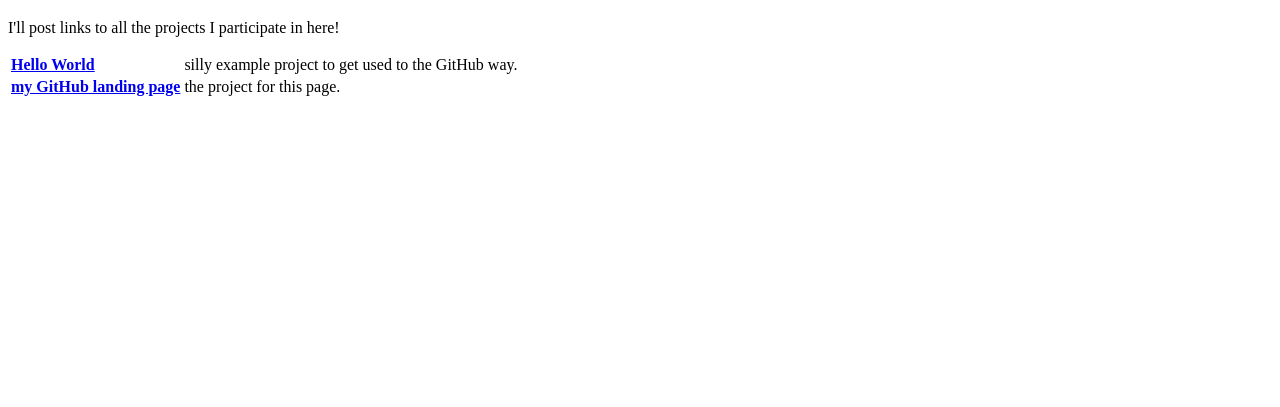
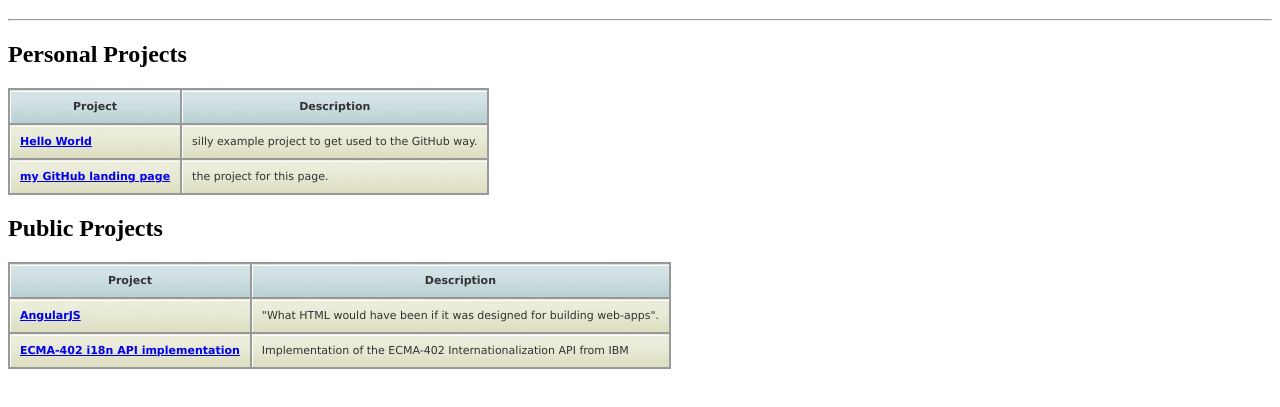
Before and after one commit to DTownSMR/dtownsmr.github.io, a plain HTML site: page index.html in a window 1280 px wide. Shown: the part 61-468 px from the top of the page. Drawn offline with Linux system fonts and the light colour scheme.

Commit message:
pretty up the tables

```diff
--- /dev/null
+++ b/css/homepage.css
@@ -0,0 +1,22 @@
+table.projectTable {
+    font-family: verdana,arial,sans-serif;
+    font-size:11px;
+    color:#333333;
+    border-width: 2px;
+    border-color: #999999;
+    border-collapse: collapse;
+}
+table.projectTable th {
+    background:#b5cfd2 url('/images/blue-table-cell.jpg');
+    border-width: 2px;
+    padding: 10px;
+    border-style: solid;
+    border-color: #999999;
+}
+table.projectTable td {
+    background:#dcddc0 url('/images/grey-table-cell.jpg');
+    border-width: 2px;
+    padding: 10px;
+    border-style: solid;
+    border-color: #999999;
+}
--- a/index.html
+++ b/index.html
@@ -1,10 +1,26 @@
 <!DOCTYPE html>
 <html>
+
+    <title>DTownSMR's GitHub Home Page</title>
+
+    <meta charset="UTF-8">
+    <meta name="description" content="The Home Page for DTownSMR's GitHub work. Both personal & public projects.">
+    <meta name="keywords" content="Development,OpenSource,Java,JavaScript,HTML,CSS,XML">
+    <meta name="author" content="Scott Russell">
+
+    <link rel="stylesheet" type="text/css" href="css/homepage.css">
+
     <body>
         <h1>This is my GitHub landing page</h1>
-        <p>I'll post links to all the projects I participate in here!</p>
+        <hr>
+        <p></p>
         <div>
-            <table>
+            <h2>Personal Projects</h2>
+            <table class="projectTable">
+                <tr>
+                    <th>Project</th>
+                    <th>Description</th>
+                </tr>
                 <tr>
                     <td>
                         <a href=https://github.com/DTownSMR/hello-world><b>Hello World</b></a>
@@ -23,5 +39,30 @@
                 </tr>
             </table>
         </div>
+        <div>
+            <h2>Public Projects</h2>
+            <table class="projectTable">
+                <tr>
+                    <th>Project</th>
+                    <th>Description</th>
+                </tr>
+                <tr>
+                    <td>
+                        <a href=https://github.com/angular/angular.js><b>AngularJS</b></a>
+                    </td>
+                    <td>
+                        "What HTML would have been if it was designed for building web-apps".
+                    </td>
+                </tr>
+                <tr>
+                    <td>
+                        <a href=https://github.com/ibm-js/ecma402><b>ECMA-402 i18n API implementation</b></a>
+                    </td>
+                    <td>
+                        Implementation of the ECMA-402 Internationalization API from IBM
+                    </td>
+                </tr>
+            </table>
+        </div>
     </body>
 </html>
```
Also changed, not shown: images/blue-table-cell.jpg (added), images/grey-table-cell.jpg (added).
